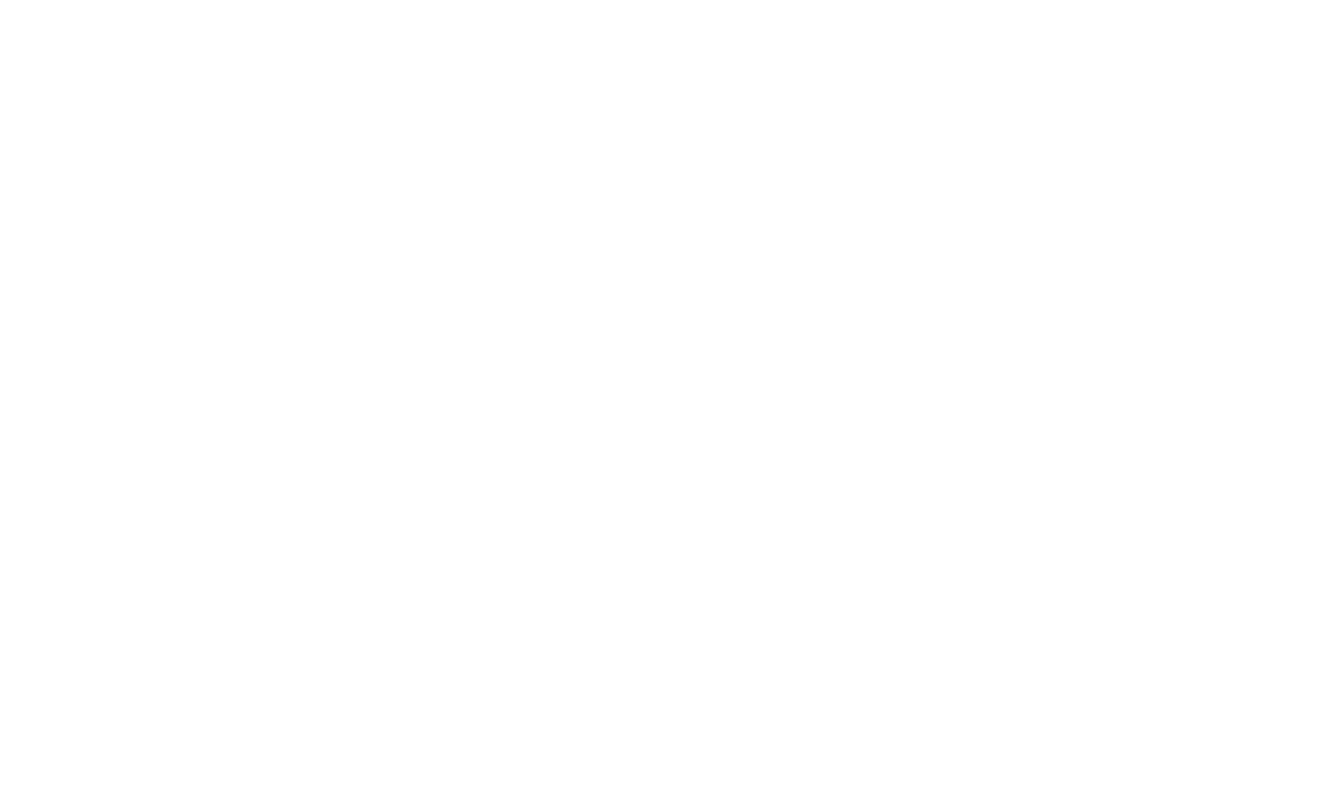
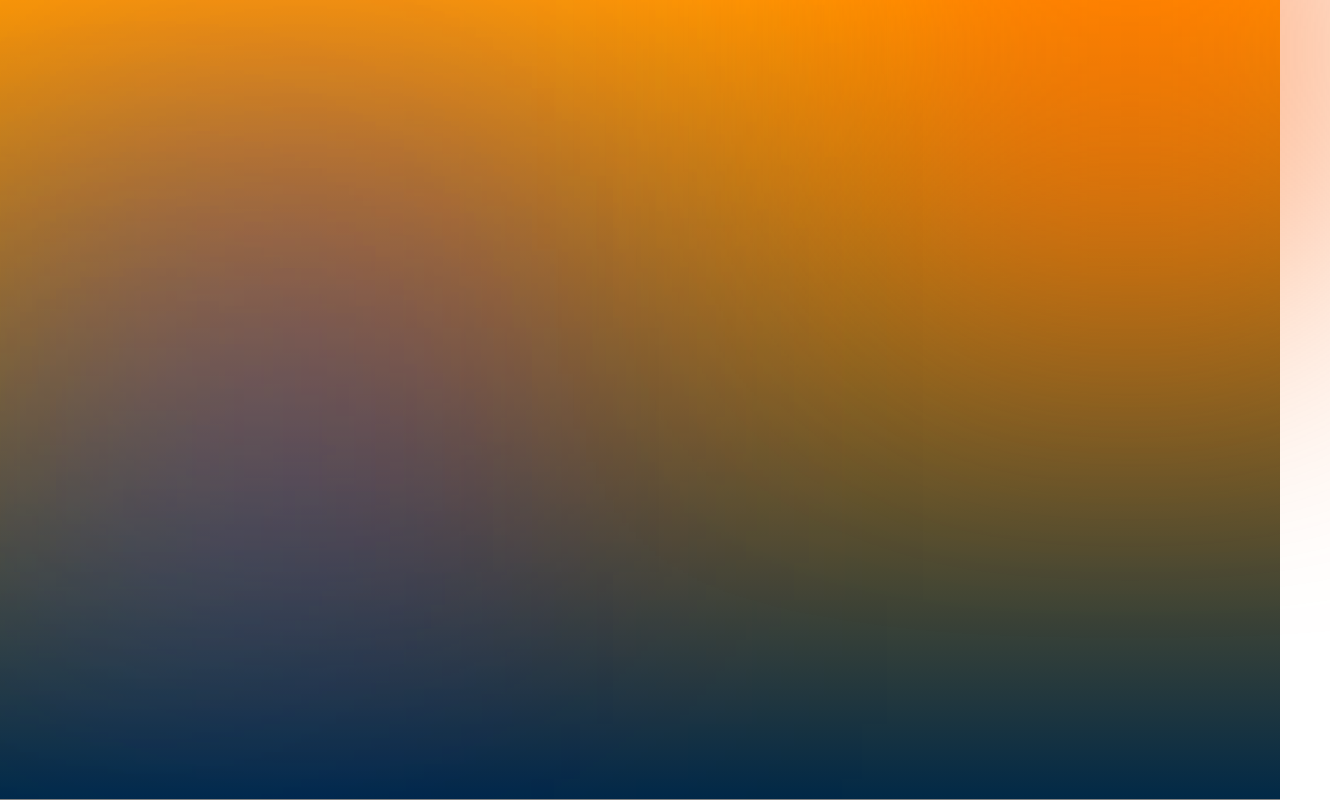
Before and after one commit to aliktb/team-instinct-cinema-project, a React (Create React App) app in the folder cinema-project-app/client/: page /background in a window 1280 px wide. Before the commit this address had no page. Shown: the whole page, 1330 px wide, since content can reach past the window. Built offline with nearby package versions, Linux system fonts and the light colour scheme.

Commit message:
CIN-21 #Background-Colour-Element-created

```diff
--- a/cinema-project-app/client/package.json
+++ b/cinema-project-app/client/package.json
@@ -12,7 +12,7 @@
     "react": "^17.0.2",
     "react-dom": "^17.0.2",
     "react-router-dom": "^6.0.2",
-    "react-scripts": "4.0.3",
+    "react-scripts": "^4.0.3",
     "reactstrap": "^9.0.1",
     "web-vitals": "^1.1.2"
   },
--- a/cinema-project-app/client/src/App.js
+++ b/cinema-project-app/client/src/App.js
@@ -1,7 +1,9 @@
 import "./css/App.css";
 import { BrowserRouter as Router, Route, Routes } from "react-router-dom";
 
+
 import TestAPIPage from "./pages/TestAPIPage";
+import Background from "./Components/Background";
 
 function App() {
   return (
@@ -14,6 +16,7 @@ function App() {
             element={<p>change me from client/app.js</p>}
           ></Route>
           <Route path="test" element={<TestAPIPage />}></Route>
+          <Route path="background" element={<Background />}></Route>
         </Routes>
       </Router>
     </div>
--- /dev/null
+++ b/cinema-project-app/client/src/Components/Background.jsx
@@ -0,0 +1,26 @@
+
+import '../css/Background.css';
+
+// import { FontAwesomeIcon } from '@fortawesome/react-fontawesome'
+
+const Background = () => {
+    return (
+    <div className="Theme">
+
+    <body>
+        <section>
+
+          <div class="colour"></div>
+          <div class="colour"></div>
+          <div class="colour"></div>
+          <div class="box">
+          </div>
+         </section>
+
+    </body>
+    </div>
+  );
+
+}
+
+export default Background;
--- /dev/null
+++ b/cinema-project-app/client/src/css/Background.css
@@ -0,0 +1,81 @@
+* {
+    margin: 0;
+    padding: 0;
+    box-sizing: border-box;
+}
+
+body {
+    overflow: hidden;
+}
+
+header {
+    position: relative;
+    text-align: center;
+}
+
+section {
+    position: absolute;
+    width: 100%;
+    height: 100vh;
+    display: flex;
+    justify-content: center;
+    align-items: center;
+    background: linear-gradient(to bottom, #ff9900, #012947);
+}
+
+.container {
+    position: relative;
+    width: calc(100% - 200px);
+    min-height: calc(100vh - 200px);
+    min-height: 700px;
+    background: rgba(255, 255, 255, 0.4);
+    box-shadow: 0 15px 35px rgba(0, 0, 0, 0.5);
+    border-radius: 20px;
+    display: flex;
+    justify-content: space-between;
+    align-items: center;
+    padding: 50px;
+}
+
+
+section::before {
+    content: '';
+    position: absolute;
+    bottom: 0;
+    width: 100%;
+    height: 50;
+    background-color: #000;
+    z-index: 1;
+    backdrop-filter: blur(5px);
+    border-top: 1px solid rgba(255, 255, 255, 0.5)
+}
+
+section .colour {
+    position: absolute;
+    filter: blur(150px);
+}
+
+section .colour:nth-child(1) {
+    background: #fc5e02cb;
+    width: 400px;
+    height: 400px;
+    top: -150px;
+    right: -50px;
+}
+
+section .colour:nth-child(2) {
+    background: #2802ff49;
+    width: 500px;
+    height: 500px;
+    top: 100px;
+    left: 50px;
+}
+
+section .colour:nth-child(3) {
+    background: #00c3ff2c;
+    width: 300px;
+    height: 300px;
+    top: 300px;
+    left: 0px;
+
+}
```
Also changed, not shown: 1 other file (tests, documents, lock files or other folders).
